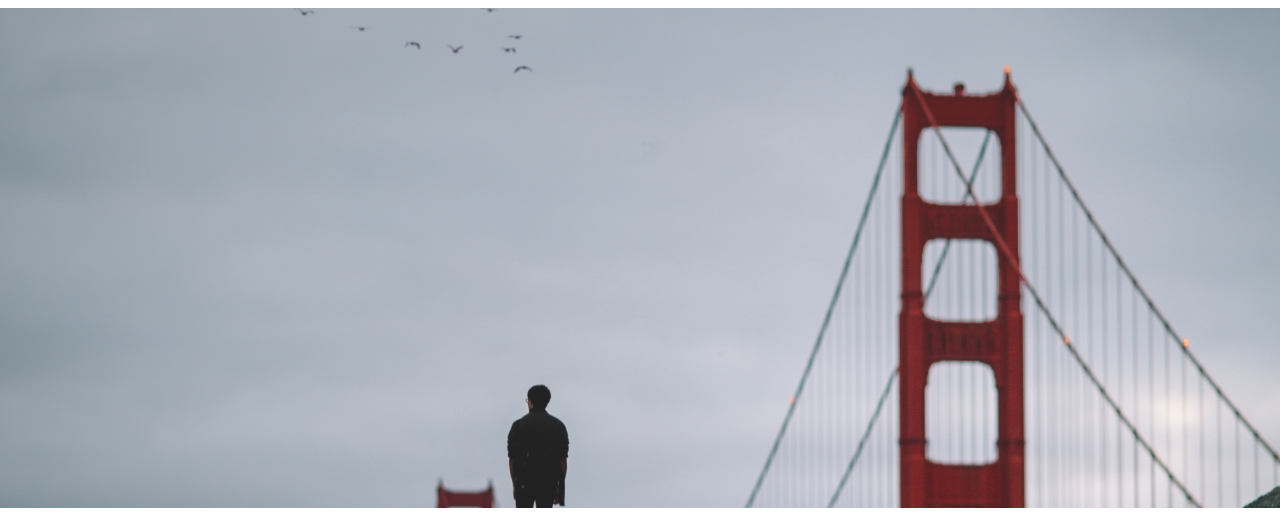
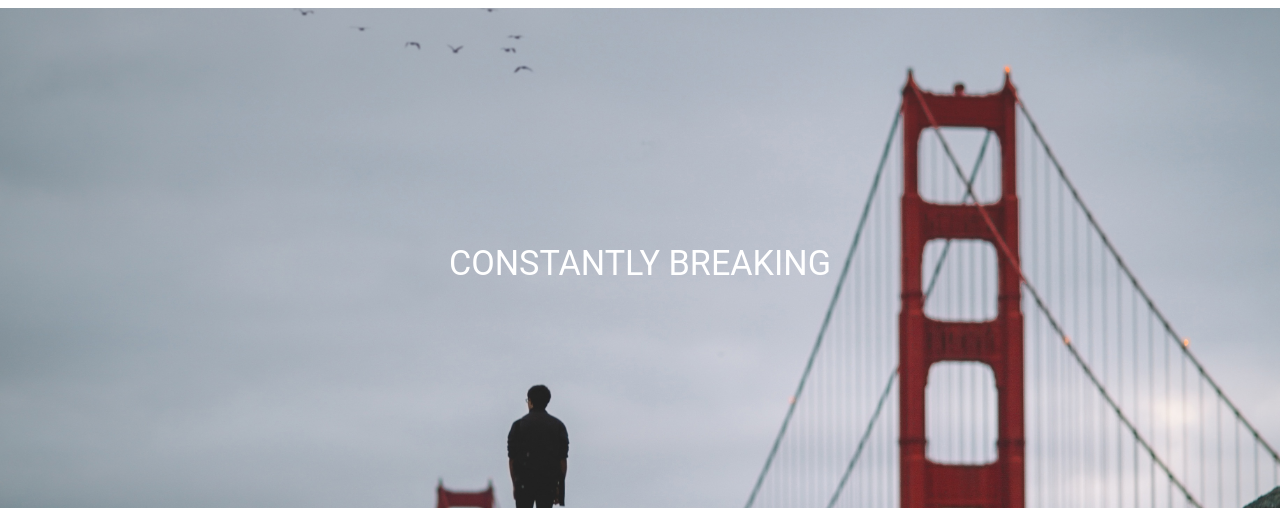
Before and after one commit to zZissou/portfolio, a PHP site: page / in a window 1280 px wide. Shown: the part 1387-1899 px from the top of the page. Run offline with PHP 8.4, Linux system fonts and the light colour scheme; some libraries are stand-ins or nearby versions; some web fonts are replaced.

Commit message:
added motto

```diff
--- a/css/main.css
+++ b/css/main.css
@@ -77,6 +77,11 @@ body {
   padding: 0;
 }
 
+.motto {
+  text-align: center;
+  text-transform: uppercase;
+  padding-top: 220px;
+}
 
 .project-image img {
   height: 203px;
@@ -86,11 +91,6 @@ body {
 .project-image:hover {
   opacity: .5;
 }
-
-
-
-
-
 
 .portfolio .col
 {
--- a/home.html
+++ b/home.html
@@ -40,6 +40,7 @@
   </div>
   <div class="parallax-container">
       <div class="parallax"><img src="css/images/sanfran.jpg"></div>
+      <h4 class="motto">Constantly Breaking</h4>
   </div>
   <div class="container portfolio">
     <h4>Portfolio</h4>
@@ -122,6 +123,7 @@
   </div>
   <div class="parallax-container">
     <div class="parallax"><img src="css/images/lagunabeach.jpg"></div>
+    <h4 class="motto">Always Learning</h4>
   </div>
   <div id="resume" class="container">
     <h4>Resume</h4>
```
